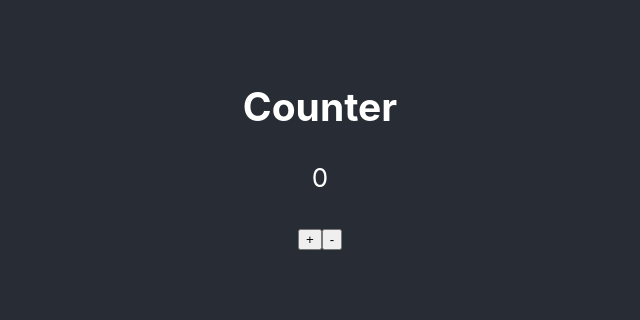
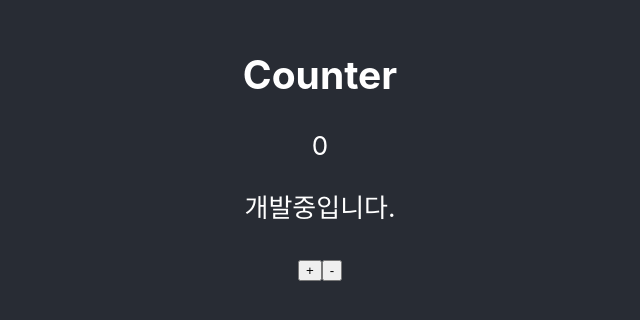
Before and after one commit to ChaejinE/Toy-Project, a React (Create React App) app in the folder cicd-demo-app/hello-frontend/: page / in a window 1280 px wide. Shown: the part 250-570 px from the top of the page, without its empty margins (320-960 px from the left). Built offline with nearby package versions, Linux system fonts and the light colour scheme.

Commit message:
react test

```diff
--- a/cicd-demo-app/hello-frontend/src/components/counter.js
+++ b/cicd-demo-app/hello-frontend/src/components/counter.js
@@ -15,6 +15,7 @@ export default function Counter() {
         <div>
             <h2>Counter</h2>
             <p>{count}</p>
+            <p>개발중입니다.</p>
             <button onClick={handleIncrement}>+</button>
             <button onClick={handleDecrement}>-</button>
         </div>
```
